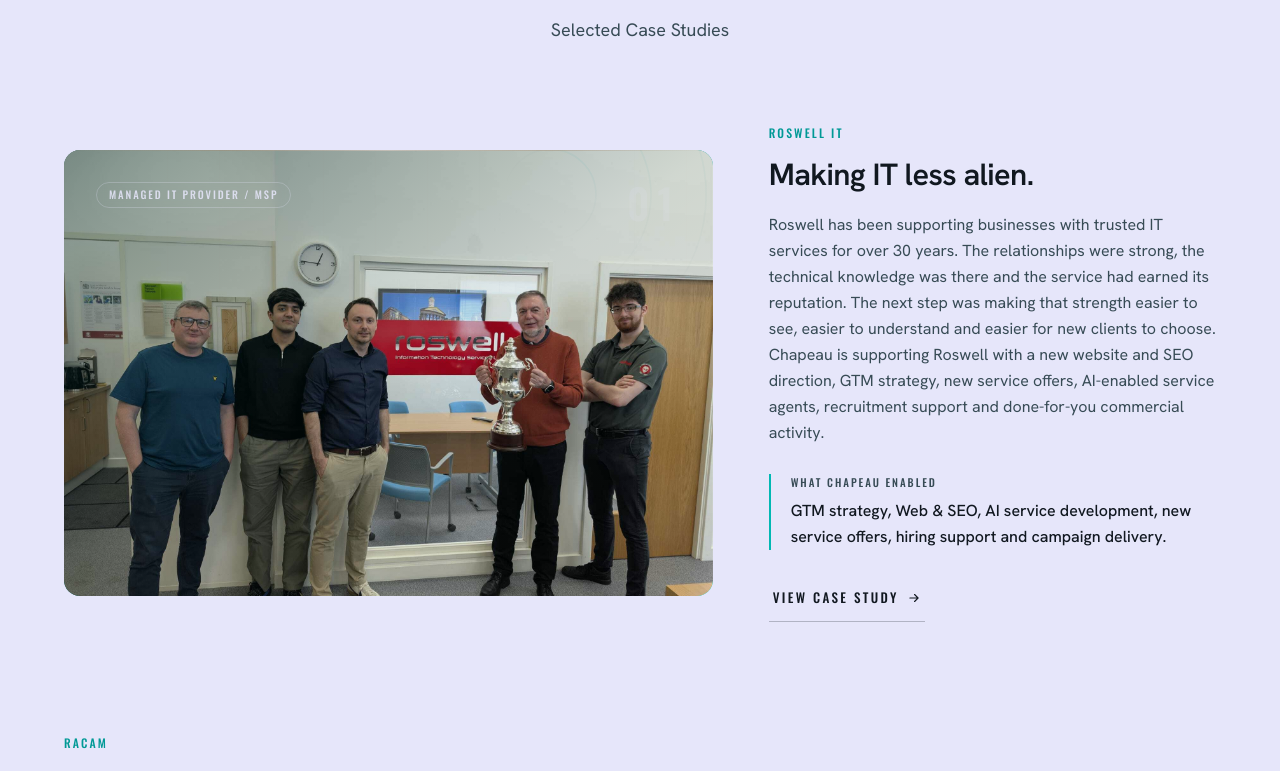
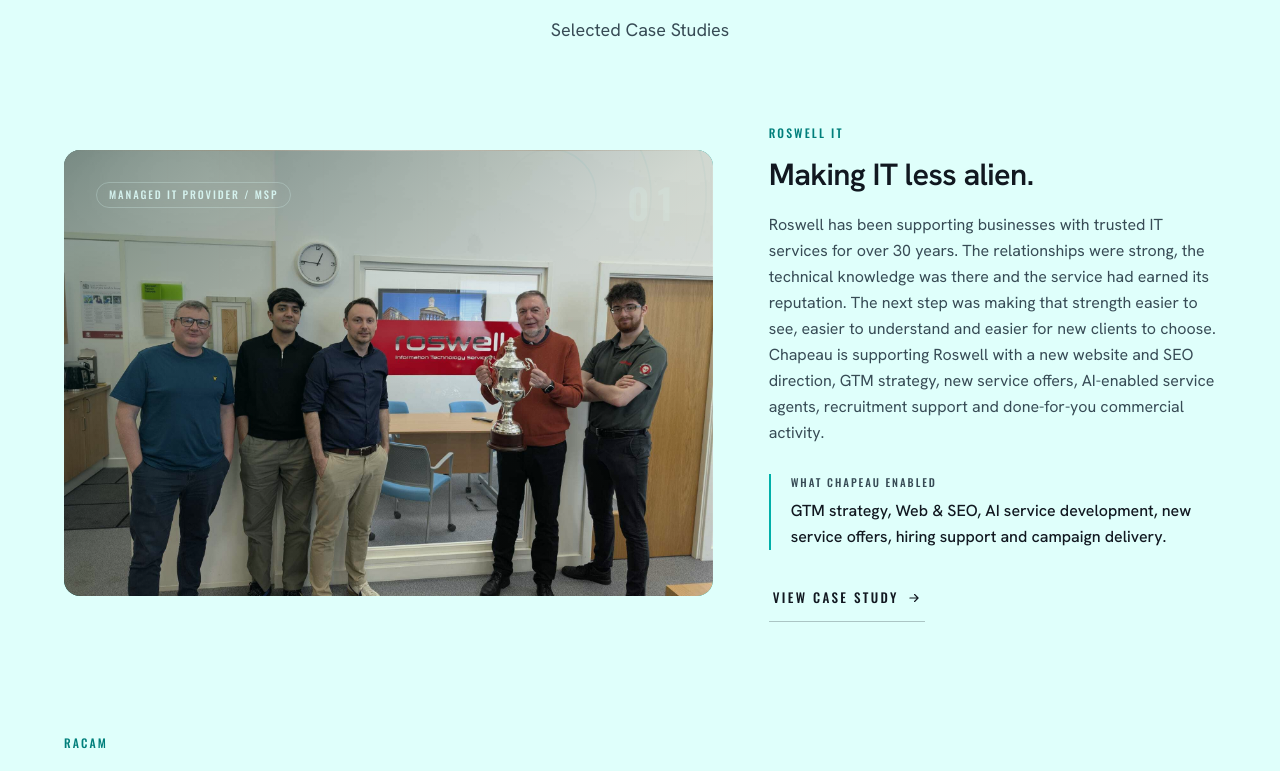
Before and after one commit to litlabs-admin/Chapeau-website, a Next.js app: page / in a window 1280 px wide. Shown: the part 1220-1991 px from the top of the page. Built offline with nearby package versions, Linux system fonts and the light colour scheme.

Commit message:
Update (will) tailwind.config.ts
will colour changes

```diff
--- a/tailwind.config.ts
+++ b/tailwind.config.ts
@@ -2,10 +2,9 @@
 
 /**
  * Chapeau design tokens.
- * Boutique jade carries the brand.
- * Charcoal carries structure and readability.
- * Digital lavender gives the site a softer canvas.
- * Gold is used for fine detailing.
+ * Teal now drives the base visual system.
+ * Charcoal protects readability.
+ * Gold is used for fine boutique detail.
  * Magenta is used as a controlled accent spark.
  */
 const config: Config = {
@@ -18,20 +17,20 @@
     extend: {
       colors: {
         // Canvas and structure.
-        white: "#E6E6FA", // digital lavender canvas
+        white: "#DFFFFB", // strong pale teal canvas
         charcoal: "#111820", // main text and structure
         navy: "#0D1520", // deep midnight surface
         ink: "#040404", // near-black
 
-        // Boutique jade / teal scale.
-        // Built around #01C8C4, with #00FFFF kept as the brighter digital highlight.
+        // Teal system.
+        // Built around a boutique jade teal, with cyan held as the brightest highlight.
         teal: {
           900: "#003B3A", // deepest jade
-          800: "#006B68", // dark jade teal
-          700: "#009996", // strong jade teal
-          600: "#01B8B3", // bright boutique teal
-          500: "#01C8C4", // main brand jade
-          400: "#00FFFF", // digital cyan highlight
+          800: "#005A58", // dark jade teal
+          700: "#007F7B", // strong jade teal
+          600: "#00AFA8", // bold boutique teal
+          500: "#01C8C4", // main brand teal
+          400: "#00FFFF", // bright cyan highlight
         },
 
         // Accent system.
@@ -42,9 +41,9 @@
         fuchsia: "#FF00FF", // bright accent, use rarely
 
         // Neutral support.
-        slate: "#374B55", // muted blue-grey body support
-        glass: "#877D73", // soft grey support
-        stone: "#E1CDC3", // warm stone support
+        slate: "#374B55",
+        glass: "#877D73",
+        stone: "#BDEDEA", // soft teal stone support
         paper: "#FFFFFF", // true white, available when needed
       },
       fontFamily: {
@@ -58,17 +57,17 @@
         shell: "1280px",
       },
       backgroundImage: {
-        // Controlled gradients for media panels, overlays, ticker and CTA sections.
+        // Stronger gradients for media panels, overlays, ticker and CTA sections.
         "teal-primary":
-          "linear-gradient(135deg, #003B3A 0%, #006B68 34%, #01B8B3 72%, #00FFFF 100%)",
+          "linear-gradient(135deg, #003B3A 0%, #005A58 30%, #00AFA8 70%, #01C8C4 100%)",
         "teal-dark":
-          "linear-gradient(140deg, #040404 0%, #0D1520 42%, #003B3A 78%, #01C8C4 130%)",
+          "linear-gradient(140deg, #040404 0%, #0D1520 36%, #003B3A 72%, #01C8C4 128%)",
         "gold-premium":
           "linear-gradient(120deg, #8A6B24 0%, #C8A24A 55%, #F1DFA7 100%)",
         "boutique-glow":
-          "linear-gradient(135deg, #E6E6FA 0%, #D9FFFF 38%, #01C8C4 72%, #C01872 130%)",
+          "linear-gradient(135deg, #DFFFFB 0%, #A8FFF8 36%, #01C8C4 72%, #C01872 130%)",
         "magenta-teal":
-          "linear-gradient(135deg, #C01872 0%, #6D2F68 38%, #006B68 72%, #01C8C4 100%)",
+          "linear-gradient(135deg, #C01872 0%, #6D2F68 34%, #005A58 72%, #01C8C4 100%)",
       },
       keyframes: {
         "marquee-left": {
```
